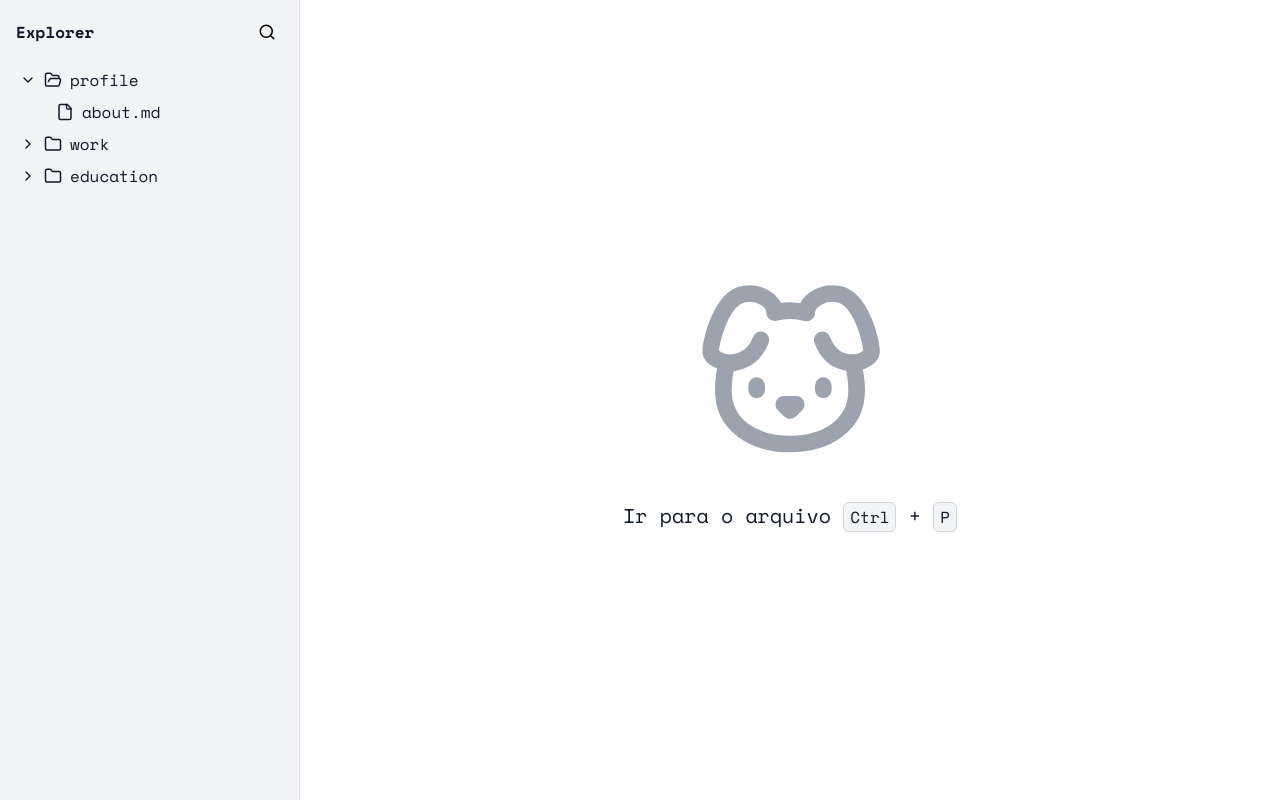
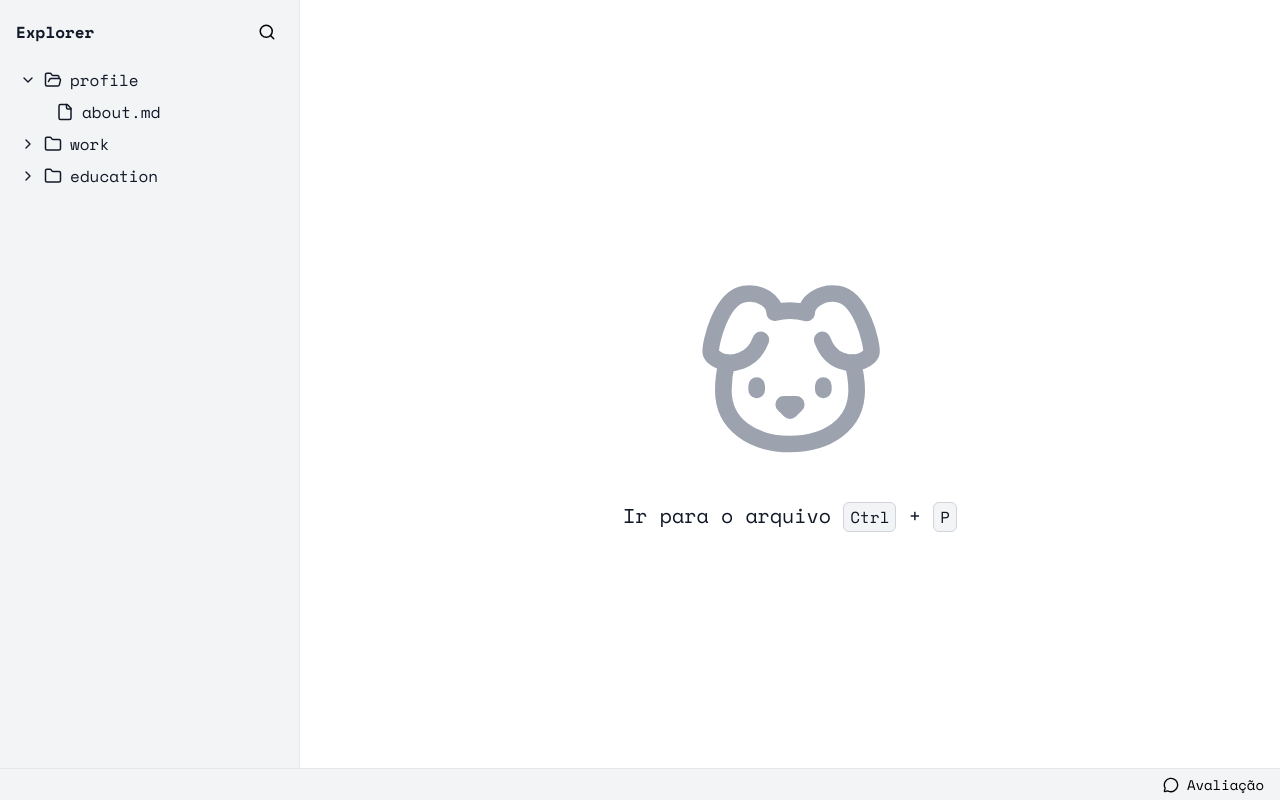
Before and after one commit to ClodoaldoDantas/clodoaldo.dev, a Next.js app: page / in a window 1280 px wide. Built offline with nearby package versions, Linux system fonts and the light colour scheme.

Commit message:
refactor: Extract dialog styles and add UI components

```diff
--- a/src/app/globals.scss
+++ b/src/app/globals.scss
@@ -38,10 +38,51 @@ button {
   cursor: pointer;
 }
 
-.content {
-  margin-left: 18.75rem;
+/* Dialog Global Styles */
+.dialog-overlay {
+  background-color: rgba(0, 0, 0, 0.4);
+  position: fixed;
+  inset: 0;
+  animation: overlayShow 150ms cubic-bezier(0.16, 1, 0.3, 1);
+}
 
-  @media (width < 800px) {
-    margin-left: 0;
+.dialog-content {
+  padding: 0.5rem;
+  background-color: var(--gray-50);
+  border-radius: 0.375rem;
+  position: fixed;
+  top: 50%;
+  left: 50%;
+  transform: translate(-50%, -50%);
+  width: min(90vw, 600px);
+
+  animation: contentShow 150ms cubic-bezier(0.16, 1, 0.3, 1);
+
+  &:focus {
+    outline: none;
+  }
+
+  @media (width <= 800px) {
+    padding: 1rem 0.5rem;
   }
 }
+
+@keyframes overlayShow {
+  from {
+    opacity: 0;
+  }
+  to {
+    opacity: 1;
+  }
+}
+
+@keyframes contentShow {
+  from {
+    opacity: 0;
+    transform: translate(-50%, -48%) scale(0.96);
+  }
+  to {
+    opacity: 1;
+    transform: translate(-50%, -50%) scale(1);
+  }
+}
--- a/src/app/layout.tsx
+++ b/src/app/layout.tsx
@@ -1,7 +1,10 @@
 import type { Metadata } from "next";
 import { Space_Mono } from "next/font/google";
+import { Explorer } from "@/components/explorer";
+import { FeedbackWidget } from "@/components/feedback-widget";
+import { StatusBar } from "@/components/status-bar";
 import "./globals.scss";
-import { Explorer } from "@/components/explorer";
+import { Content } from "@/components/content";
 
 const spaceMono = Space_Mono({
   weight: ["400", "700"],
@@ -46,7 +49,11 @@ export default function RootLayout({
       <body className={`${spaceMono.className}`}>
         <main>
           <Explorer />
-          <section className="content">{children}</section>
+          <Content>{children}</Content>
+
+          <StatusBar>
+            <FeedbackWidget />
+          </StatusBar>
         </main>
       </body>
     </html>
--- a/src/components/command-menu/index.tsx
+++ b/src/components/command-menu/index.tsx
@@ -28,8 +28,8 @@ export function CommandMenu({
       {children}
 
       <Dialog.Portal>
-        <Dialog.Overlay className={styles.overlay} />
-        <Dialog.Content className={styles.content}>
+        <Dialog.Overlay className="dialog-overlay" />
+        <Dialog.Content className="dialog-content">
           <VisuallyHidden.Root>
             <Dialog.Title>Buscar Arquivo</Dialog.Title>
             <Dialog.Description>
--- a/src/components/command-menu/styles.module.scss
+++ b/src/components/command-menu/styles.module.scss
@@ -1,31 +1,3 @@
-.overlay {
-  background-color: rgba(0, 0, 0, 0.4);
-  position: fixed;
-  inset: 0;
-  animation: overlayShow 150ms cubic-bezier(0.16, 1, 0.3, 1);
-}
-
-.content {
-  padding: 0.5rem;
-  background-color: var(--gray-50);
-  border-radius: 0.375rem;
-  position: fixed;
-  top: 50%;
-  left: 50%;
-  transform: translate(-50%, -50%);
-  width: min(90vw, 600px);
-
-  animation: contentShow 150ms cubic-bezier(0.16, 1, 0.3, 1);
-
-  &:focus {
-    outline: none;
-  }
-
-  @media (width <= 800px) {
-    padding: 1rem 0.5rem;
-  }
-}
-
 .search {
   width: 100%;
   padding: 0.5rem 1rem;
@@ -79,23 +51,3 @@
   text-align: center;
   color: var(--gray-600);
 }
-
-@keyframes overlayShow {
-  from {
-    opacity: 0;
-  }
-  to {
-    opacity: 1;
-  }
-}
-
-@keyframes contentShow {
-  from {
-    opacity: 0;
-    transform: translate(-50%, -48%) scale(0.96);
-  }
-  to {
-    opacity: 1;
-    transform: translate(-50%, -50%) scale(1);
-  }
-}
--- /dev/null
+++ b/src/components/content/index.tsx
@@ -0,0 +1,5 @@
+import styles from "./styles.module.scss";
+
+export function Content({ children }: { children: React.ReactNode }) {
+  return <section className={styles.content}>{children}</section>;
+}
--- /dev/null
+++ b/src/components/content/styles.module.scss
@@ -0,0 +1,7 @@
+.content {
+  margin-left: 18.75rem;
+
+  @media (width < 800px) {
+    margin-left: 0;
+  }
+}
--- a/src/components/explorer/styles.module.scss
+++ b/src/components/explorer/styles.module.scss
@@ -2,7 +2,7 @@
   position: fixed;
   inset: 0;
 
-  height: 100vh;
+  height: calc(100vh - 32px);
   width: 18.75rem;
   background-color: var(--gray-100);
   border-right: 1px solid var(--gray-200);
--- /dev/null
+++ b/src/components/feedback-widget/index.tsx
@@ -0,0 +1,27 @@
+import { MessageCircleIcon } from "lucide-react";
+import { Dialog } from "radix-ui";
+import styles from "./styles.module.scss";
+
+export function FeedbackWidget() {
+  return (
+    <Dialog.Root>
+      <Dialog.Trigger asChild>
+        <button className={styles.trigger} type="button">
+          <MessageCircleIcon size={16} />
+          Avaliação
+        </button>
+      </Dialog.Trigger>
+
+      <Dialog.Portal>
+        <Dialog.Overlay className="dialog-overlay" />
+
+        <Dialog.Content className="dialog-content">
+          <Dialog.Title>O que você achou do site?</Dialog.Title>
+          <Dialog.Description>
+            Clique em like ou dislike para dar seu feedback
+          </Dialog.Description>
+        </Dialog.Content>
+      </Dialog.Portal>
+    </Dialog.Root>
+  );
+}
--- /dev/null
+++ b/src/components/feedback-widget/styles.module.scss
@@ -0,0 +1,17 @@
+.trigger {
+  appearance: none;
+  border: 0;
+
+  height: 100%;
+  display: flex;
+  align-items: center;
+  gap: 0.5rem;
+  padding: 0 1rem;
+
+  background-color: var(--gray-100);
+  font-size: 0.875rem;
+
+  &:hover {
+    background-color: var(--gray-200);
+  }
+}
--- /dev/null
+++ b/src/components/status-bar/index.tsx
@@ -0,0 +1,9 @@
+import styles from "./styles.module.scss";
+
+export function StatusBar({ children }: { children: React.ReactNode }) {
+  return (
+    <div className={styles.statusBar}>
+      <div className={styles.statusBarContainer}>{children}</div>
+    </div>
+  );
+}
--- /dev/null
+++ b/src/components/status-bar/styles.module.scss
@@ -0,0 +1,24 @@
+.statusBar {
+  height: 32px;
+  width: 100%;
+
+  background-color: var(--gray-100);
+  border-top: 1px solid var(--gray-200);
+
+  position: fixed;
+  bottom: 0;
+  left: 0;
+
+  display: block;
+
+  @media (width < 800px) {
+    display: none;
+  }
+}
+
+.statusBarContainer {
+  height: 100%;
+  display: flex;
+  align-items: center;
+  justify-content: flex-end;
+}
```
Also changed, not shown: src/content/experiences.md (+4 -8 lines).
